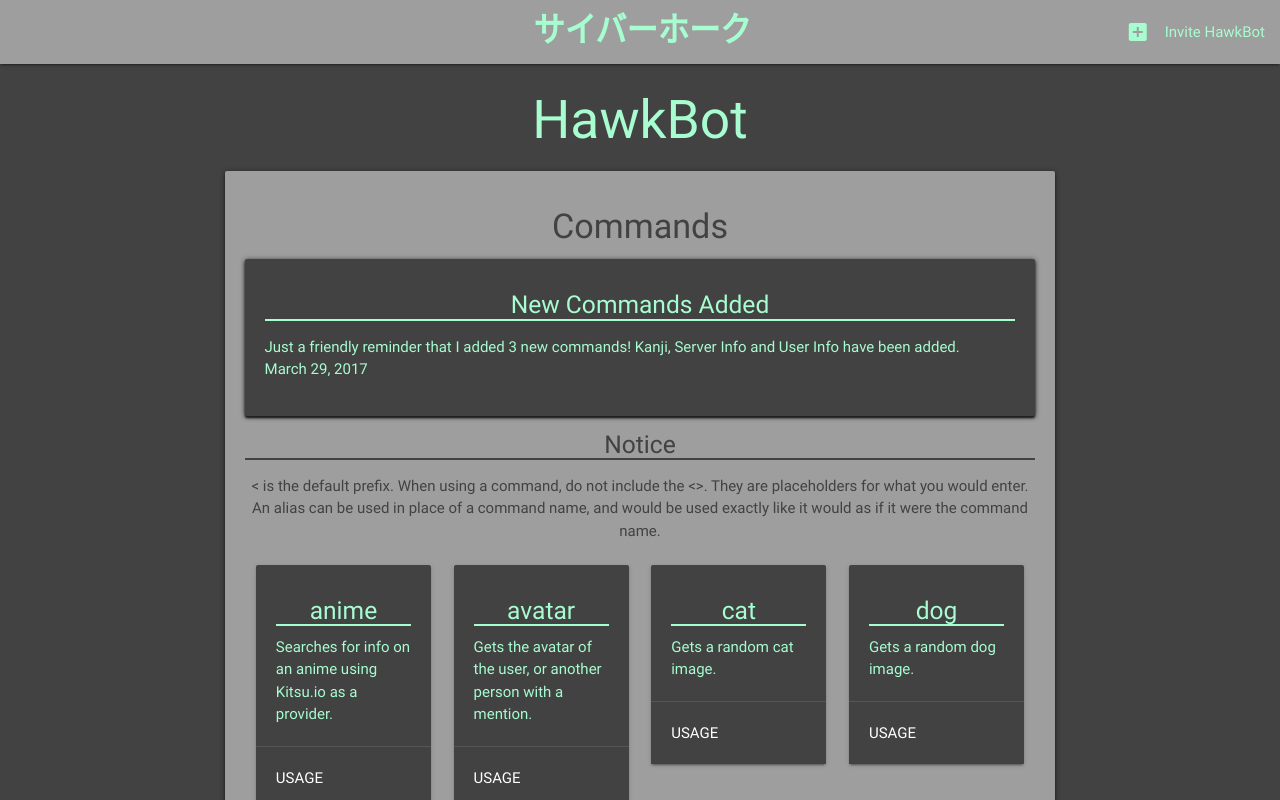
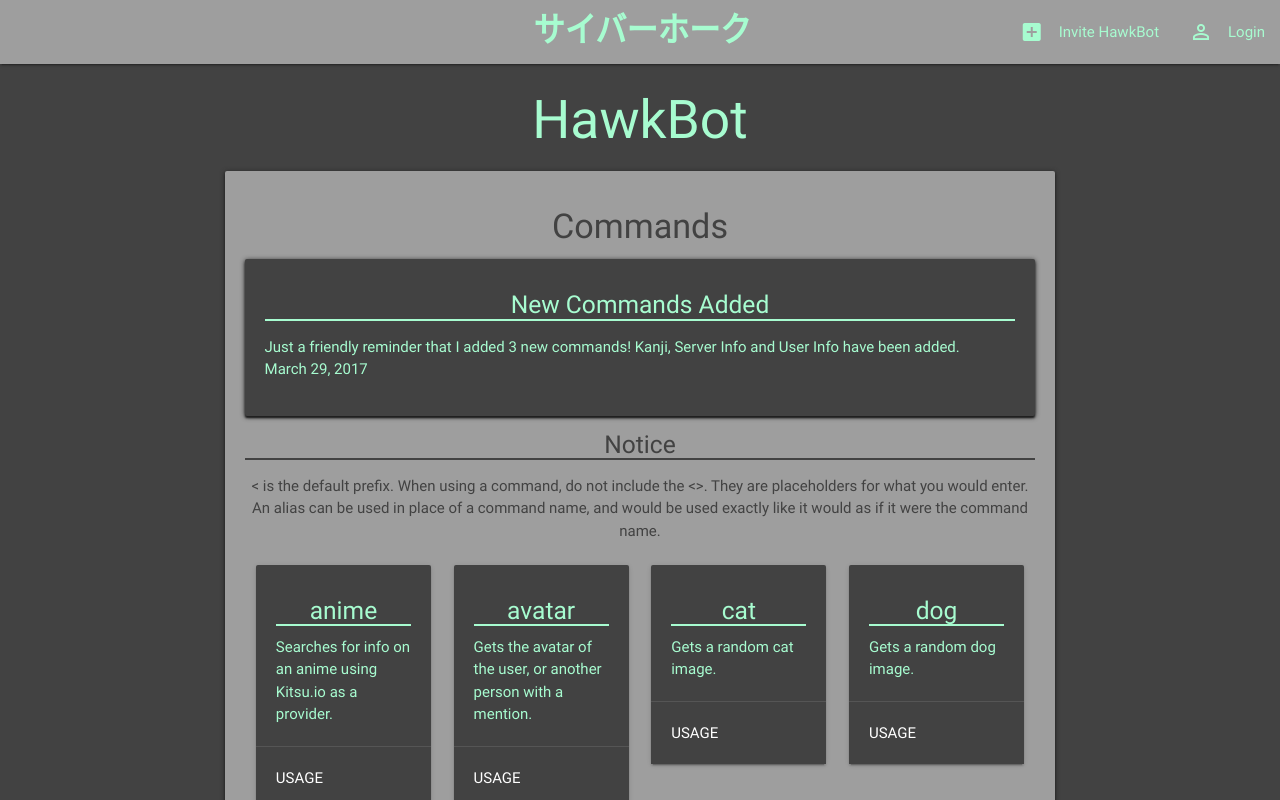
Before and after one commit to CyberHawkSoftware/HawkBot, a plain HTML site: page index.html in a window 1280 px wide. Shown: the top 800 px of the page. Drawn offline with Linux system fonts and the light colour scheme.

Commit message:
Login
Hehe

```diff
--- a/index.html
+++ b/index.html
@@ -30,6 +30,11 @@
                 <a class="mint-text" href="https://discordapp.com/oauth2/authorize?client_id=193403294419255297&scope=bot&permissions=0">
                   <span class="hide-on-med-and-down"><i class="large material-icons left">add_box</i>Invite HawkBot</span>
                 <i class="large material-icons hide-on-large-only">add_box</i></a>
+              </li>
+              <li>
+                <a class="mint-text" href="https://discordapp.com/oauth2/authorize?response_type=code&redirect_uri=https%3A%2F%2Fbot.cyberhawk.co%2Flogin&scope=identify%20guilds&client_id=193403294419255297">
+                  <span class="hide-on-med-and-down"><i class="large material-icons left">perm_identity</i>Login</span>
+                <i class="large material-icons hide-on-large-only">perm_identity</i></a>
               </li>
           </div>
         </nav>
```
